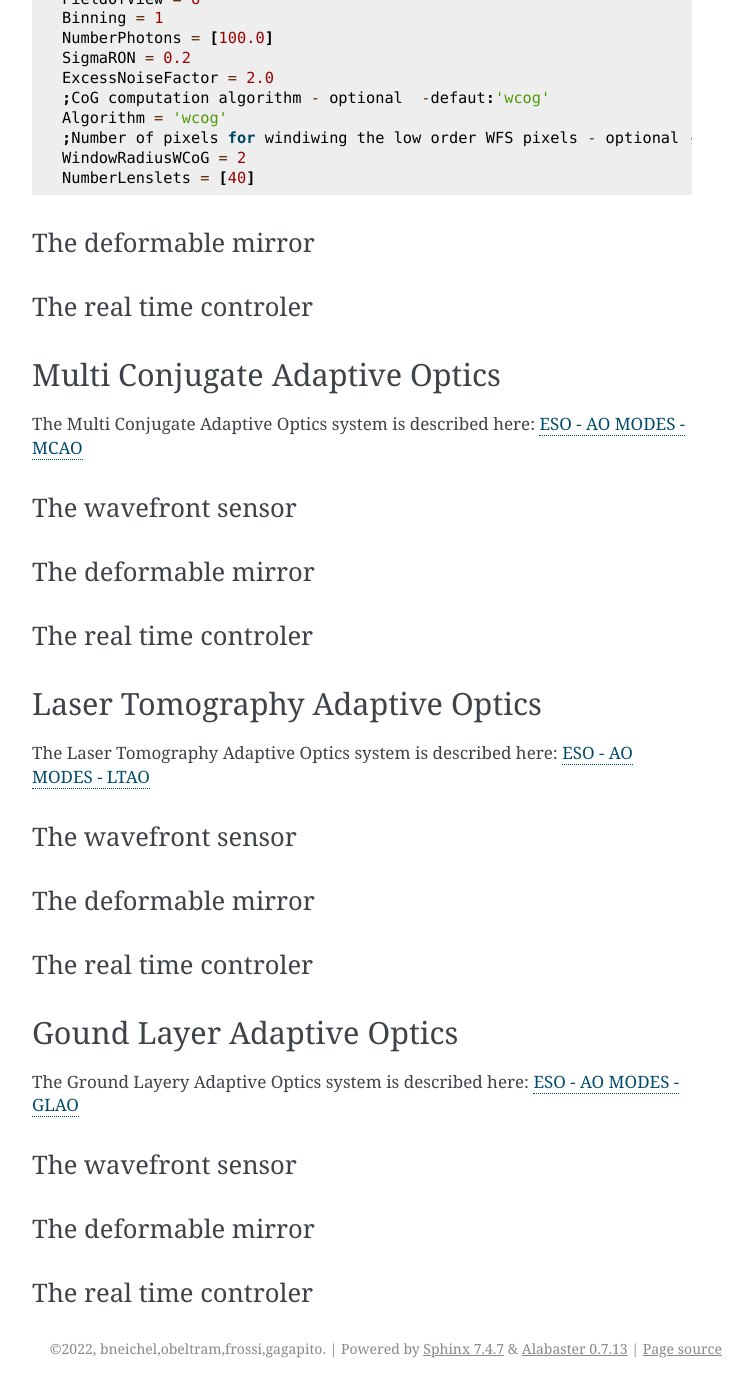
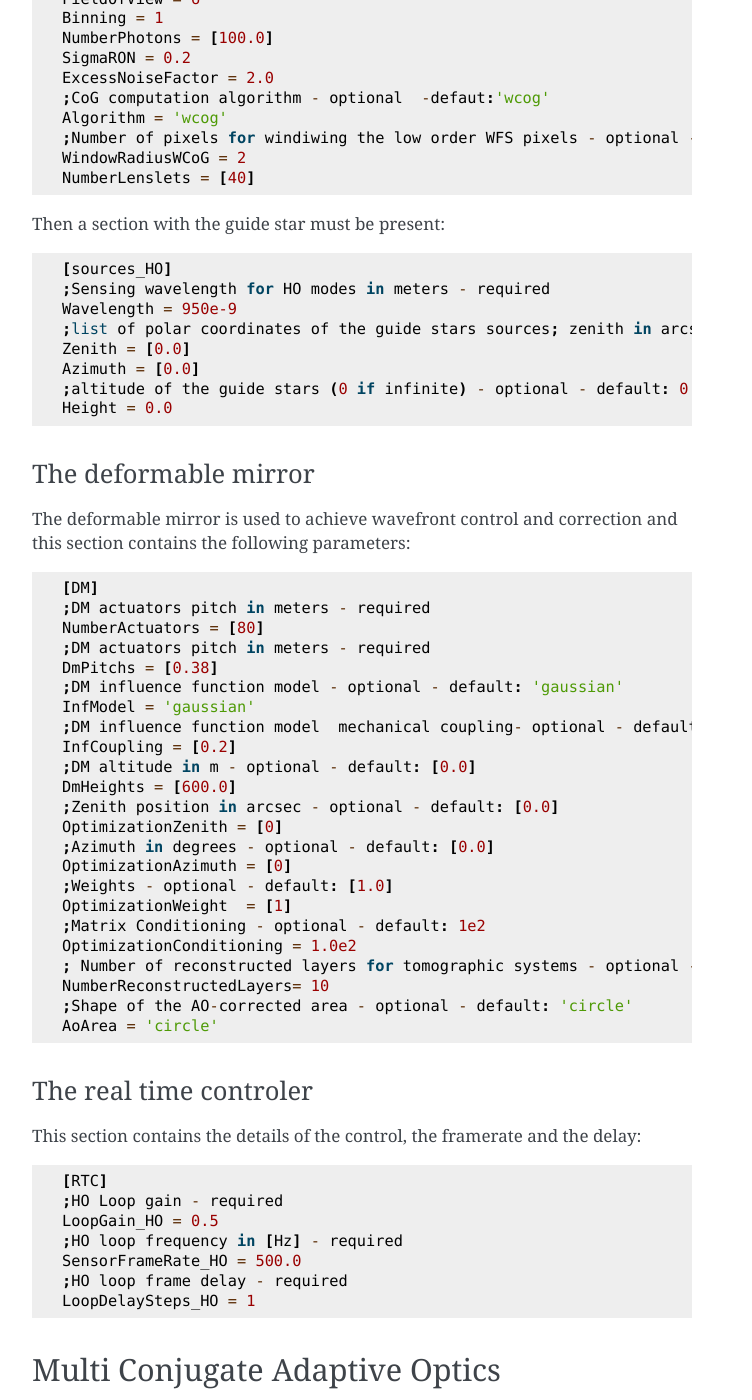
Before and after one commit to astro-tiptop/TIPTOP, a Sphinx documentation site: the page built from docs/source/howto.rst, in a window 1280 px wide and 1400 px high, scrolled down 2601 px. Shown: the whole window, without its empty margins (388-1140 px from the left). Built offline with Sphinx 7.4.7, drawn with Linux system fonts in a browser that asks for light colours; the version number could not be read and is left out; some of the changed text lies outside the part shown.

Commit message:
(GA) Update howto.rst

```diff
--- a/docs/source/howto.rst
+++ b/docs/source/howto.rst
@@ -130,12 +130,58 @@ or a Shack-Hartmann sensor::
    WindowRadiusWCoG = 2
    NumberLenslets = [40]
 
+Then a section with the guide star must be present::
+
+   [sources_HO]
+   ;Sensing wavelength for HO modes in meters - required
+   Wavelength = 950e-9
+   ;list of polar coordinates of the guide stars sources; zenith in arcsec and azimuth in degrees - optional - default [0.0]
+   Zenith = [0.0]
+   Azimuth = [0.0]
+   ;altitude of the guide stars (0 if infinite) - optional - default: 0.0
+   Height = 0.0
 
 The deformable mirror
 ~~~~~~~~~~~~~~~~~~~~~
 
+The deformable mirror is used to achieve wavefront control and correction and this section contains the following parameters::
+
+   [DM]
+   ;DM actuators pitch in meters - required
+   NumberActuators = [80]
+   ;DM actuators pitch in meters - required
+   DmPitchs = [0.38]
+   ;DM influence function model - optional - default: 'gaussian'
+   InfModel = 'gaussian'
+   ;DM influence function model  mechanical coupling- optional - default: [0.2]
+   InfCoupling = [0.2]
+   ;DM altitude in m - optional - default: [0.0]
+   DmHeights = [600.0]
+   ;Zenith position in arcsec - optional - default: [0.0]
+   OptimizationZenith = [0]
+   ;Azimuth in degrees - optional - default: [0.0]
+   OptimizationAzimuth = [0]
+   ;Weights - optional - default: [1.0]
+   OptimizationWeight  = [1]
+   ;Matrix Conditioning - optional - default: 1e2
+   OptimizationConditioning = 1.0e2
+   ; Number of reconstructed layers for tomographic systems - optional - default: 10
+   NumberReconstructedLayers= 10
+   ;Shape of the AO-corrected area - optional - default: 'circle'
+   AoArea = 'circle'
+
 The real time controler
 ~~~~~~~~~~~~~~~~~~~~~~~
+
+This section contains the details of the control, the framerate and the delay::
+
+   [RTC]
+   ;HO Loop gain - required
+   LoopGain_HO = 0.5
+   ;HO loop frequency in [Hz] - required
+   SensorFrameRate_HO = 500.0
+   ;HO loop frame delay - required
+   LoopDelaySteps_HO = 1
 
 .. _MCAO:
 
@@ -147,12 +193,53 @@ The Multi Conjugate Adaptive Optics system is described here: `ESO - AO MODES -
 The wavefront sensor
 ~~~~~~~~~~~~~~~~~~~~
 
+For an MCAO system with multiple NAtural Guide Stars (NGSs), the difference here is that ``NumberPhotons`` and ``NumberLenslets`` are vectors as are ``Zenith`` and ``Azimuth`` in the ``soruces_HO`` section.
+
+If the system have Laser Guide Stars (LGSs) and NGSs these sections are present::
+
+   [sources_LO]
+   Wavelength = [1650e-9]
+   Zenith = [66.6, 79.3, 69.0]
+   Azimuth = [221.7, 321.2, 106.6]
+
+   [sensor_LO]
+   PixelScale = 16.0
+   FieldOfView = 100
+   Binning = 1
+   # zero magnitude flux 8.17e11ph/s (H band)
+   # magnitudes 10.7, 16.3, 14.5
+   # 2x2 sub-apertures and 250 Hz framerate
+   # --> 8.17e11*10**(-[10.7,16.3,14.5]/2.5)/4/250.
+   NumberPhotons = [42900,247,1300]
+   SpotFWHM = [[0.0,0.0,0.0]]
+   SigmaRON = 0.5
+   Dark = 40.0
+   SkyBackground = 120.0
+   Gain = 1.0
+   ExcessNoiseFactor = 1.3
+   # note 2x2 is required to provide focus control
+   # (see glFocusOnNGS in telescope section)
+   NumberLenslets = [2, 2, 2]
+   Algorithm = 'wcog'
+   WindowRadiusWCoG = 'optimize'
+   ThresholdWCoG = 0.0
+   NewValueThrPix = 0.0
+   noNoise = False
+   filtZernikeCov = True
+
 The deformable mirror
 ~~~~~~~~~~~~~~~~~~~~~
+
+For an MCAO system with multiple DM, the difference here is that ``NumberActuators``, ``DmPitchs``, ``InfCoupling`` and ``DmHeights`` are vectors.
 
 The real time controler
 ~~~~~~~~~~~~~~~~~~~~~~~
 
+If the system have Laser Guide Stars (LGSs) and NGSs this section has the following parameters::
+
+   LoopGain_LO = 'optimize'
+   SensorFrameRate_LO = 250.0
+   LoopDelaySteps_LO = 1
 
 .. _LTAO:
 
@@ -164,11 +251,17 @@ The Laser Tomography Adaptive Optics system is described here: `ESO - AO MODES -
 The wavefront sensor
 ~~~~~~~~~~~~~~~~~~~~
 
+As for the MCAO system when LGSs and NGSs are present the sections ``[sources_LO]`` and ``[sensor_LO]`` must be added.
+
 The deformable mirror
 ~~~~~~~~~~~~~~~~~~~~~
 
+Like for a SCAO system.
+
 The real time controler
 ~~~~~~~~~~~~~~~~~~~~~~~
+
+Like for a MCAO system with LGSs and NGSs.
 
 .. _GLAO:
 
@@ -180,8 +273,14 @@ The Ground Layery Adaptive Optics system is described here: `ESO - AO MODES - GL
 The wavefront sensor
 ~~~~~~~~~~~~~~~~~~~~
 
+Like for a MCAO system.
+
 The deformable mirror
 ~~~~~~~~~~~~~~~~~~~~~
 
+Like for a SCAO system.
+
 The real time controler
 ~~~~~~~~~~~~~~~~~~~~~~~
+
+Like for a MCAO system.
```
Also changed, not shown: other parts of docs/source/howto.rst (+2 -2 lines).
